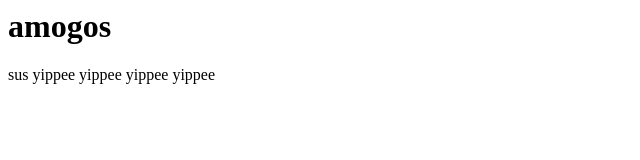
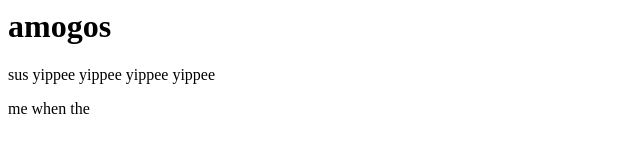
Before and after one commit to piamsa/test, a plain HTML site: page index.html in a window 1280 px wide. Shown: the full height of the page, 0-640 px from the left. Drawn offline with Linux system fonts and the light colour scheme.

Commit message:
initialcommit

```diff
--- a/index.html
+++ b/index.html
@@ -7,5 +7,6 @@
 <body>
     <h1>amogos</h1>
     <p>sus yippee yippee yippee yippee</p>
+    <p>me when the</p>
 </body>
 </html>
```
